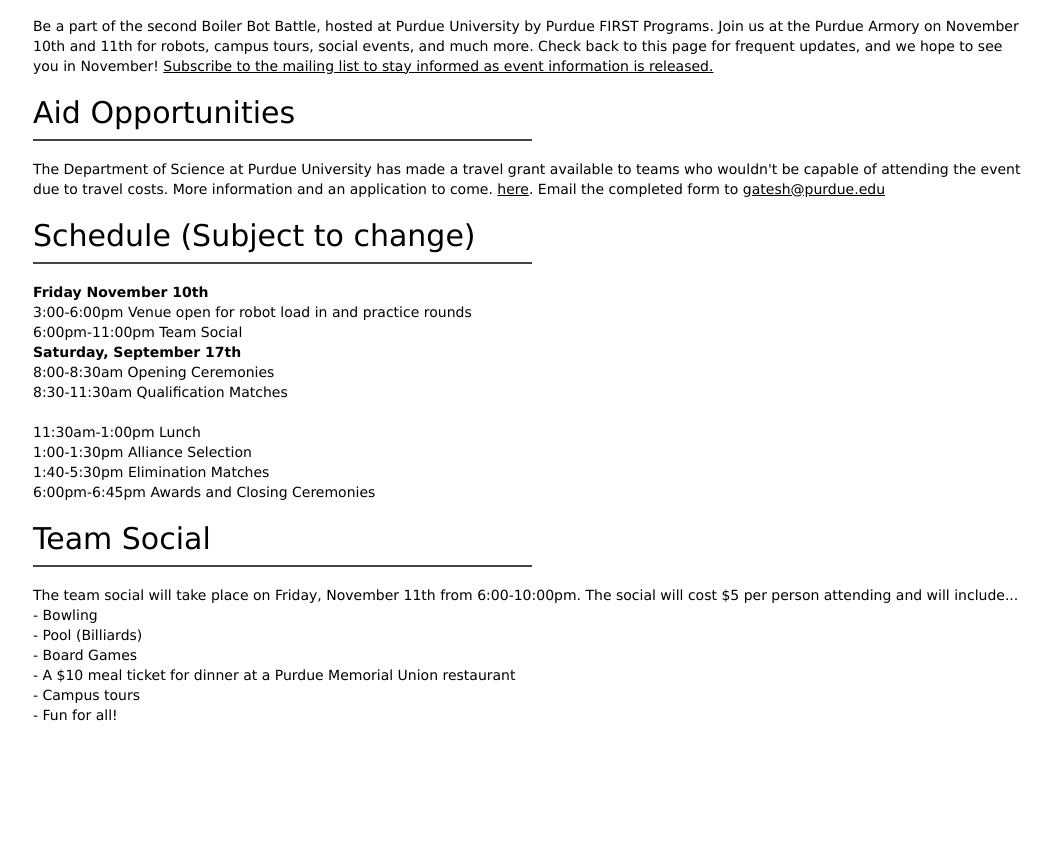
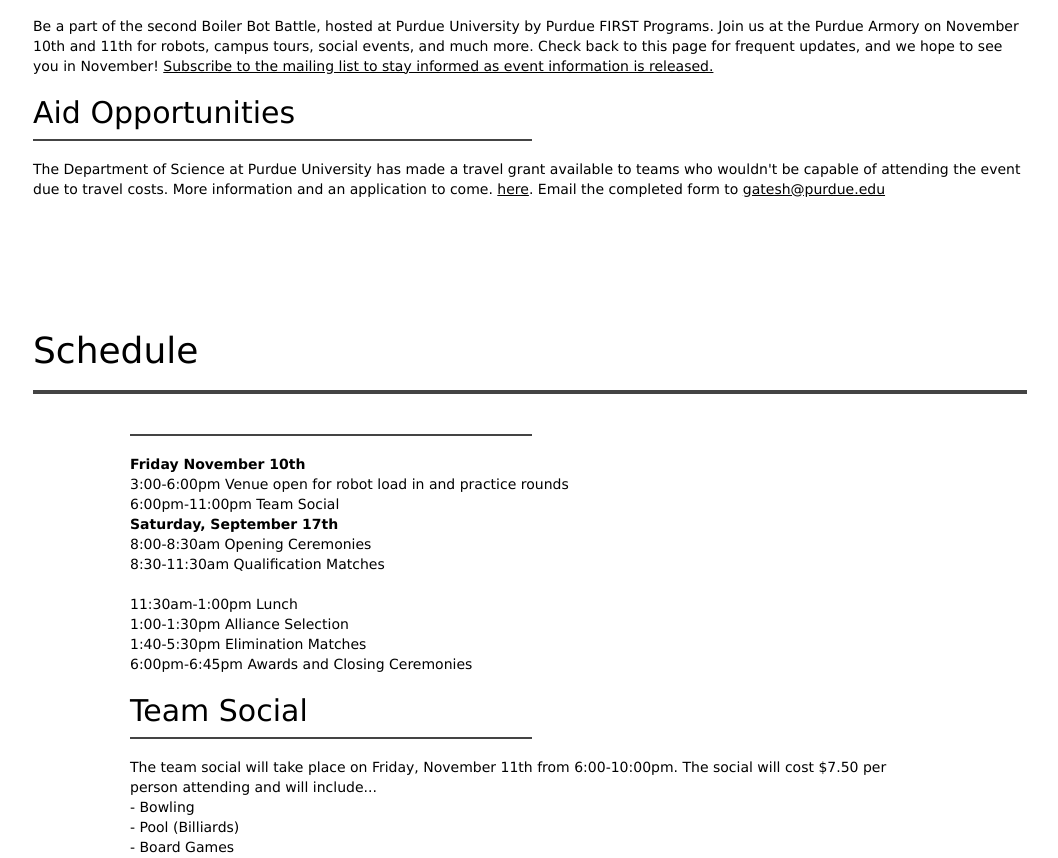
Before and after one commit to purduefirst/purduefirst.github.io, a Jekyll site: the page built from boilerbotbattle.html, in a window 1280 px wide and 900 px high, scrolled down 1412 px, cut to the strip 42-900 px from the top of the window. Shown: the whole strip, without its empty margins (110-1168 px from the left). Built offline with Jekyll 4.4.1, drawn with Linux system fonts in a browser that asks for light colours.

Commit message:
Update boilerbotbattle.html
updated google maps embed link as well as other updates from Brittany

```diff
--- a/boilerbotbattle.html
+++ b/boilerbotbattle.html
@@ -22,8 +22,16 @@
         <hr class="medium-hr thin" />
         <br />
         The Department of Science at Purdue University has made a travel grant available to teams who wouldn't be capable of attending the event due to travel costs. More information and an application to come. <a href="https://docs.google.com/document/d/11Xo3jWw81OSLfXU-j9F4Ob68ohIC5LCUiSGaWpY9lhc/">here</a>. Email the completed form to <a href="mailto:gatesh@purdue.edu">gatesh@purdue.edu</a>
-        <h2>Schedule (Subject to change)</h2>
-        <hr class="medium-hr thin" />
+    </div>
+</section>
+
+<section id="schedule" class="primary-section">
+<div class="container">
+        <h1>Schedule</h1>
+        <hr />
+        <br />
+        <div class="center">
+            <hr class="medium-hr thin" />
         <br />
 
         <b>Friday November 10th</b>
@@ -50,7 +58,7 @@
         <h2>Team Social</h2>
         <hr class="medium-hr thin" />
         <br />
-        The team social will take place on Friday, November 11th from 6:00-10:00pm. The social will cost $5 per person attending and will include...
+        The team social will take place on Friday, November 11th from 6:00-10:00pm. The social will cost $7.50 per person attending and will include...
         <br />
         - Bowling
         <br />
@@ -63,6 +71,7 @@
         - Campus tours
         <br />
         - Fun for all!
+        </div>
     </div>
 </section>
 <section id="location" class="primary-section">
@@ -71,7 +80,7 @@
         <hr />
         <br />
         <div class="center">
-            <iframe src="https://www.google.com/maps/embed/v1/place?q=812+3rd+Street,+West+Lafayette,+IN+47907,+United+States&key=AIzaSyAN0om9mFmy1QN6Wf54tXAowK4eT0ZUPrU" width="800" height="600" frameborder="0" style="border:0" allowfullscreen></iframe>
+            <iframe src="https://www.google.com/maps/embed?pb=!1m18!1m12!1m3!1d3037.133840719084!2d-86.91844598495103!3d40.42803516287645!2m3!1f0!2f0!3f0!3m2!1i1024!2i768!4f13.1!3m3!1m2!1s0x8812e2b3990678b9%3A0x11dcd5ecb4889da9!2sArmory%2C+812+3rd+Street%2C+West+Lafayette%2C+IN+47907!5e0!3m2!1sen!2sus!4v1498579448341" width="600" height="450" frameborder="0" style="border:0" allowfullscreen></iframe>
         </div>
     </div>
 </section>
```
Also changed, not shown: other parts of boilerbotbattle.html (+1 -1 lines).
